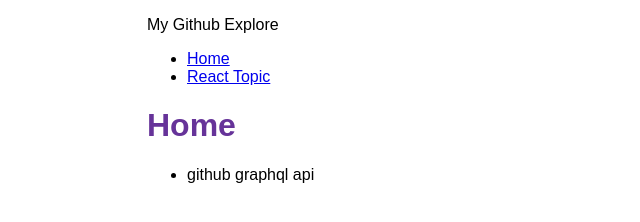
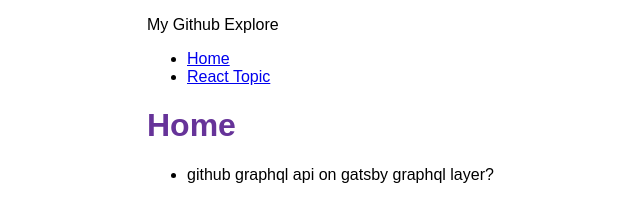
Before and after one commit to zyfyy/explore, a Gatsby site: page / in a window 1280 px wide. Shown: the whole page, without its empty margins (243-883 px from the left). Built offline with nearby package versions, Linux system fonts and the light colour scheme; Gatsby itself is replaced by a stand-in of ours.

Commit message:
init with style and give up github plugin

```diff
--- a/src/components/layout.tsx
+++ b/src/components/layout.tsx
@@ -22,7 +22,7 @@
     `);
     return (
         <main className={container}>
-            <title>{pageTitle} | {data.site.siteMetadata.title}</title>
+            <title>{`${pageTitle} | ${data.site.siteMetadata.title}`}</title>
             <p className={siteTitle}>{data.site.siteMetadata.title}</p>
             <nav>
                 <ul className={navLinks}>
--- a/src/pages/index.tsx
+++ b/src/pages/index.tsx
@@ -9,7 +9,7 @@
     return (
         <Layout pageTitle="Home">
             <ul>
-                <li>github graphql api</li>
+                <li>github graphql api on gatsby graphql layer? </li>
             </ul>
         </Layout>
     );
```
Also changed, not shown: src/pages/React.tsx (+9 -5 lines), 1 other file.
